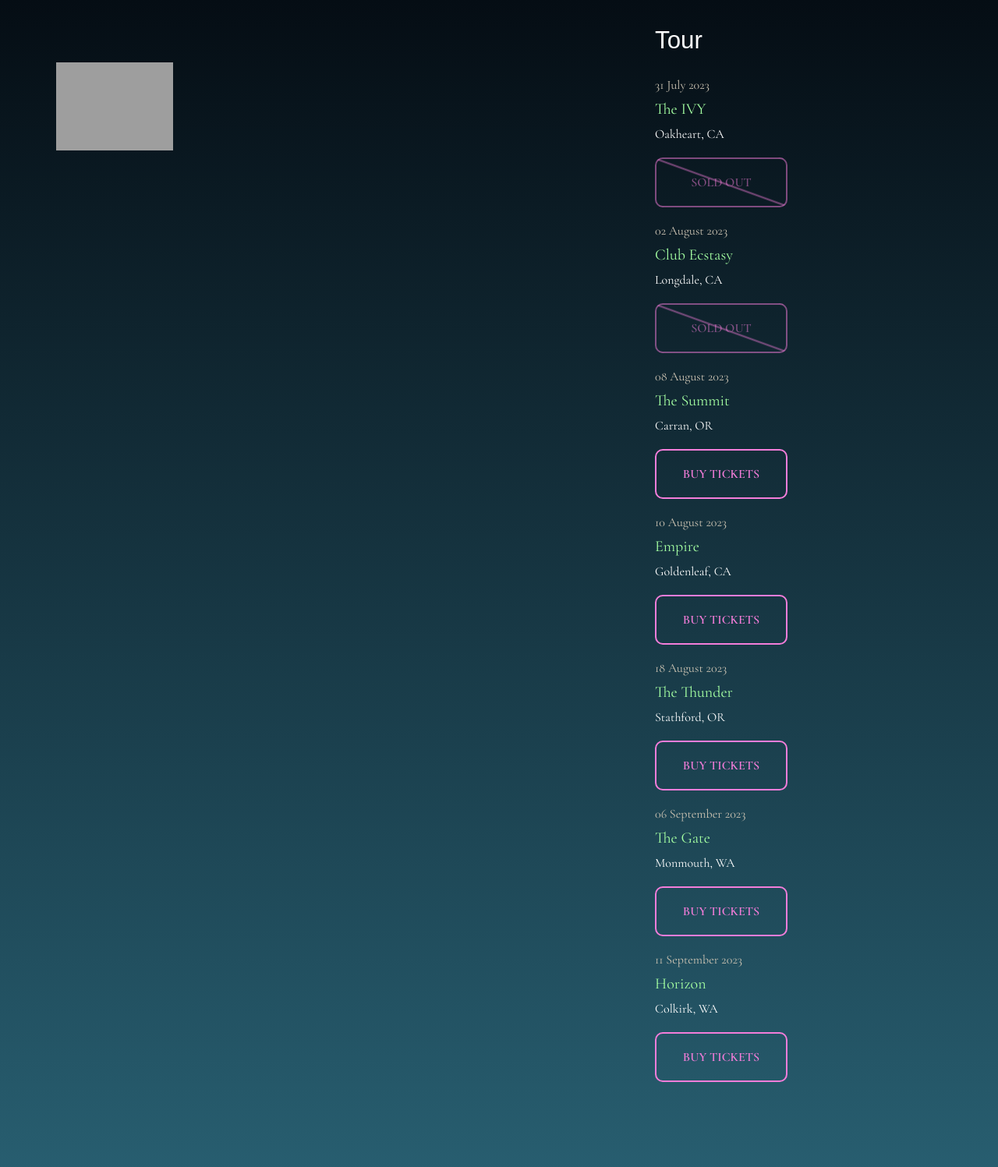
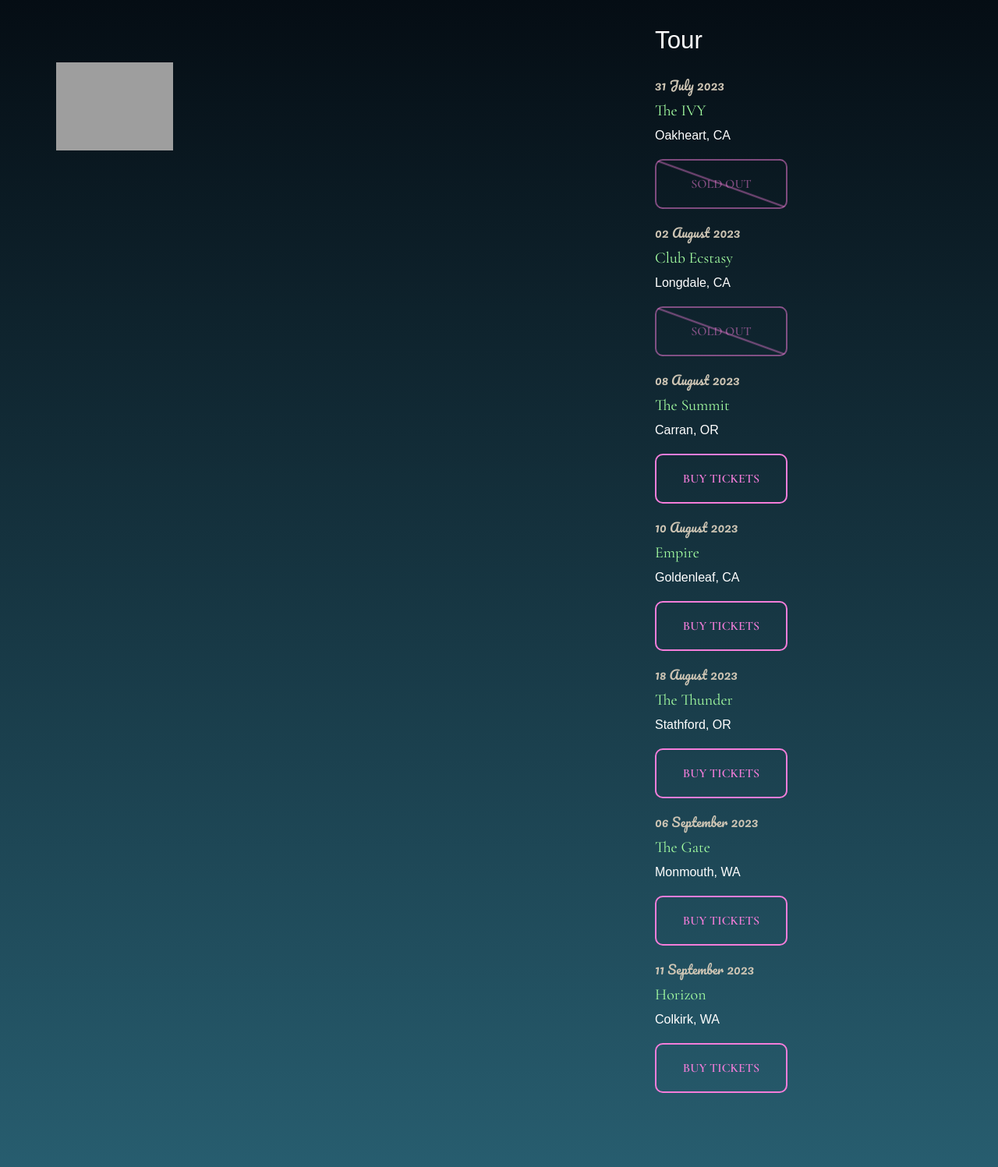
Before and after one commit to momchilmitev/magentalime, a PHP site: page /tour.html in a window 1280 px wide. Shown: the top 1497 px of the page at 78% size. Run offline with PHP 8.4, Linux system fonts and the light colour scheme; grey boxes are pictures that could not be loaded.

Commit message:
styled the text in the main section on the tour page

```diff
--- a/tour.css
+++ b/tour.css
@@ -141,13 +141,19 @@
 }
 
 @layer tour {
+  main p {
+    font-family: var(--sans-serif);
+  }
+
   .date {
     color: var(--tan);
+    font-family: var(--cursive);
   }
 
   .club {
     color: var(--lime);
     font-size: var(--h5);
+    font-family: var(--serif);
   }
 
   .button-primary {
@@ -163,6 +169,7 @@
     white-space: nowrap;
     width: 170px;
     transition: .3s;
+    font-family: var(--serif);
   }
 
   .button-primary:hover {
```
